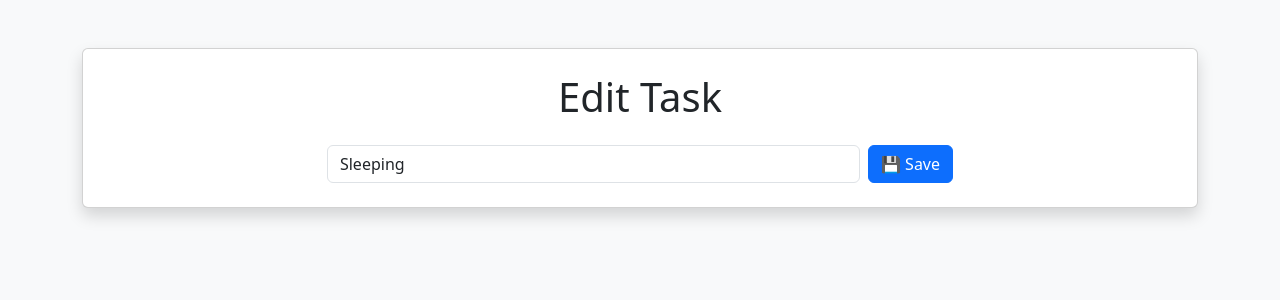
After one commit to codewithash-hub/CODSOFT, a Django app: page /update/10/ in a window 1280 px wide. The commit adds this page. Shown: the top 300 px of the page. Run offline with Django 5.2, Linux system fonts and the light colour scheme; data comes from the database, SQL or seed files in the repository; both versions use the stored data as it was after the commit.

Commit message:
add update button and time the tasks were added to the list

```diff
--- a/TO-DO-LIST/TodoV2/TodoV2/urls.py
+++ b/TO-DO-LIST/TodoV2/TodoV2/urls.py
@@ -7,5 +7,6 @@ urlpatterns = [
     path("", views.TodoList, name="todo_list"),
     path("append", views.appendTask, name="appendTask"),
     path("delete/<int:taskID>/", views.deleteTask, name="deleteTask"),
-     path("toggle/<int:task_id>/", views.toggle_task, name="toggle_task"),
+    path("toggle/<int:task_id>/", views.toggle_task, name="toggle_task"),
+    path("update/<int:taskID>/", views.updateTask, name="updateTask")
 ]
--- /dev/null
+++ b/TO-DO-LIST/TodoV2/todo_app/templates/updateTask.html
@@ -0,0 +1,21 @@
+<!DOCTYPE html>
+<html lang="en">
+<head>
+    <meta charset="UTF-8">
+    <meta name="viewport" content="width=device-width, initial-scale=1.0">
+    <title>Update Task</title>
+    <link rel="stylesheet" href="https://cdn.jsdelivr.net/npm/bootstrap@5.3.0/dist/css/bootstrap.min.css">
+</head>
+<body class="bg-light">
+    <div class="container mt-5">
+        <div class="card shadow p-4">
+            <h1 class="text-center mb-4">Edit Task</h1>
+            <form method="post" class="d-flex justify-content-center">
+                {% csrf_token %}
+                <input type="text" name="task" class="form-control w-50 me-2" value="{{ task.title }}" required>
+                <button type="submit" class="btn btn-primary">💾 Save</button>
+            </form>
+        </div>
+    </div>
+</body>
+</html>
--- a/TO-DO-LIST/TodoV2/todo_app/views.py
+++ b/TO-DO-LIST/TodoV2/todo_app/views.py
@@ -10,7 +10,8 @@ def TodoList(request):
 def appendTask(request):
     if request.method == "POST":
         title = request.POST.get("title")
-        Task.objects.create(title=title)
+        date_added = request.POST.get("date_added")
+        Task.objects.create(title=title, date_added=date_added)
         return redirect("todo_list")
     return render(request, "appendTask.html")
 
@@ -26,3 +27,15 @@ def toggle_task(request, task_id):
     task.completed = not task.completed
     task.save()
     return redirect("todo_list")
+
+
+def updateTask(request, taskID):
+    task = get_object_or_404(Task, id=taskID)
+
+    if request.method == "POST":
+        new_title = request.POST.get("task")
+        task.title = new_title
+        task.save()
+        return redirect("todo_list")
+
+    return render(request, "updateTask.html", {"task": task})
```
Also changed, not shown: TO-DO-LIST/TodoV2/todo_app/templates/todo_list.html (+6 -4 lines), TO-DO-LIST/TodoV2/db.sqlite3.
